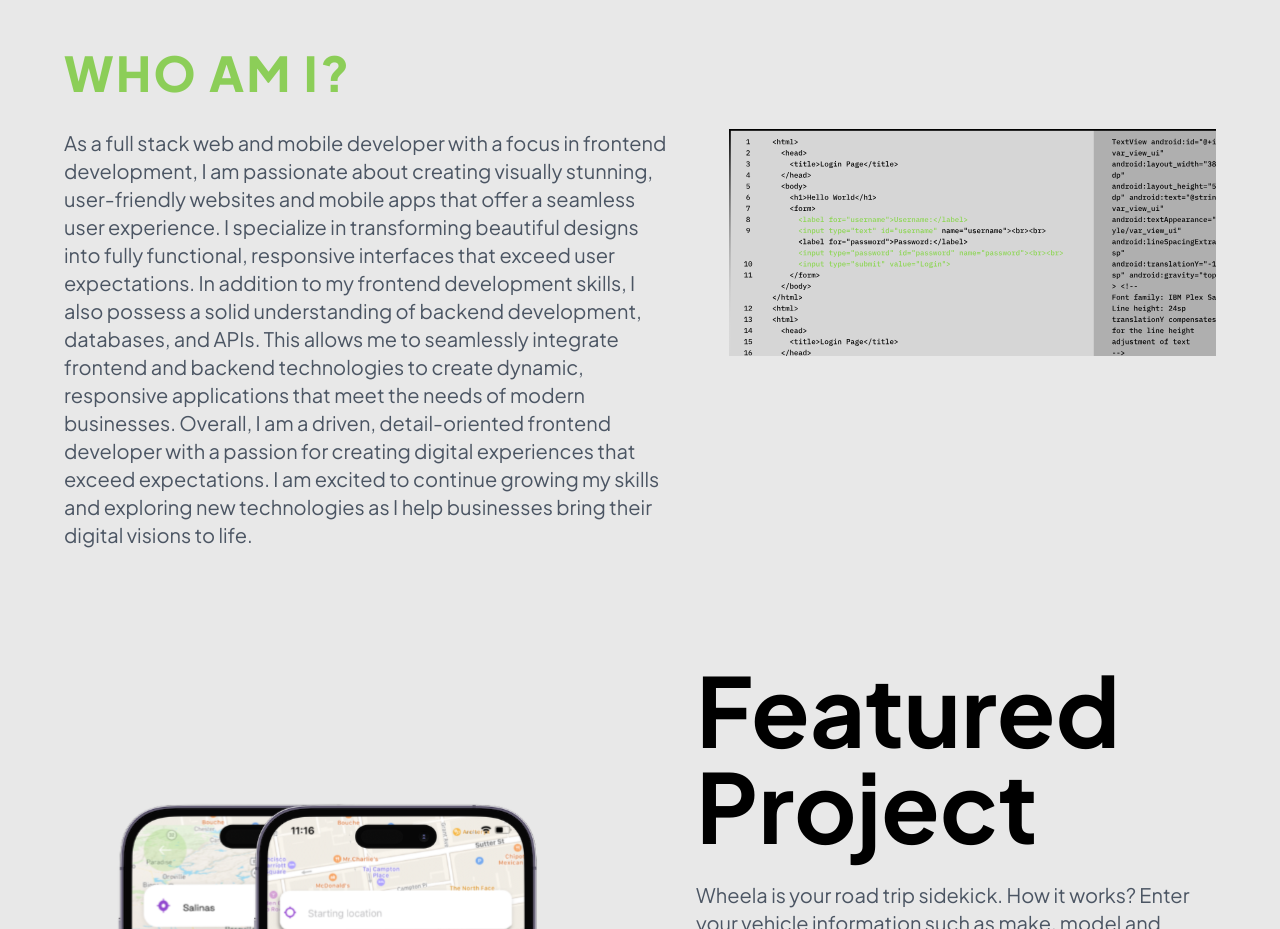
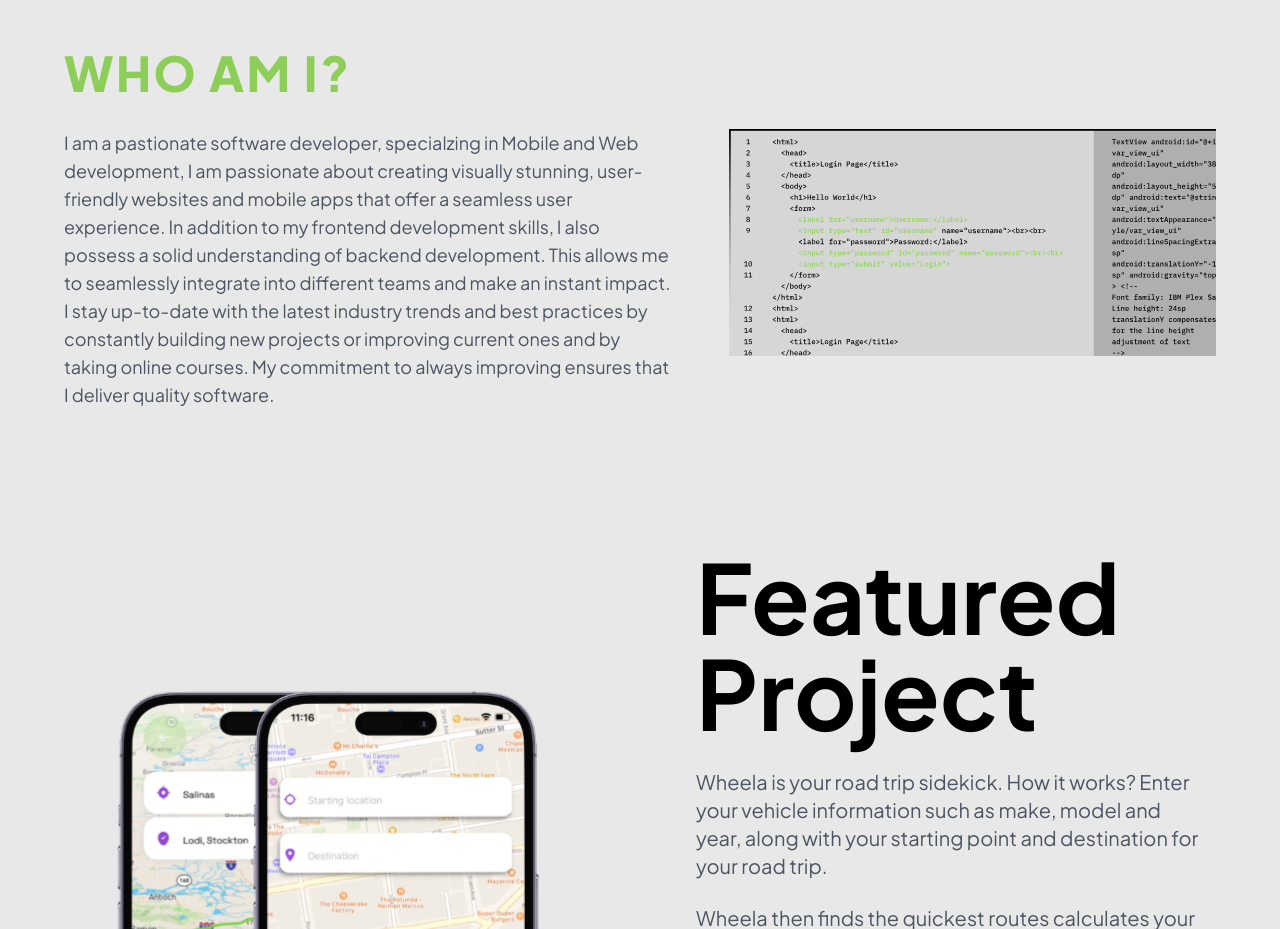
Before and after one commit to reckoj/portfolio2023, a Next.js app: page / in a window 1280 px wide. Shown: the part 1360-2289 px from the top of the page. Built offline with nearby package versions, Linux system fonts and the light colour scheme.

Commit message:
update about me section

```diff
--- a/components/About.js
+++ b/components/About.js
@@ -28,18 +28,15 @@
         who am i?
       </h2>
       <div className="flex flex-col-reverse md:flex-row gap-7 md:gap-14">
-        <p className="text-lg md:text-xl dark:text-gray-300 text-gray-600 leading-8 w-full md:w-5/5">
+        <p className="text-lg md:text-lg dark:text-gray-300 text-gray-600 leading-8 w-full md:w-5/5">
           {`
-          As a full stack web and mobile developer with a focus in frontend development,
+           I am a pastionate software developer, specialzing in Mobile and Web development,
            I am passionate about creating visually stunning, user-friendly websites and mobile
-           apps that offer a seamless user experience. I specialize in transforming beautiful designs
-           into fully functional, responsive interfaces that exceed user expectations.
+           apps that offer a seamless user experience.
            In addition to my frontend development skills, I also possess a solid understanding of
-           backend development, databases, and APIs. This allows me to seamlessly integrate frontend
-           and backend technologies to create dynamic, responsive applications that meet the needs of modern businesses.
-           Overall, I am a driven, detail-oriented frontend developer with a passion for creating digital experiences that
-           exceed expectations. I am excited to continue growing my skills and exploring new technologies as I help businesses
-           bring their digital visions to life.
+           backend development. This allows me to seamlessly
+           integrate into different teams and make an instant impact. I stay up-to-date with the latest industry trends and best practices
+            by constantly building new projects or improving current ones and by taking online courses. My commitment to always improving ensures that I deliver quality software.
 
 
           `}
```
